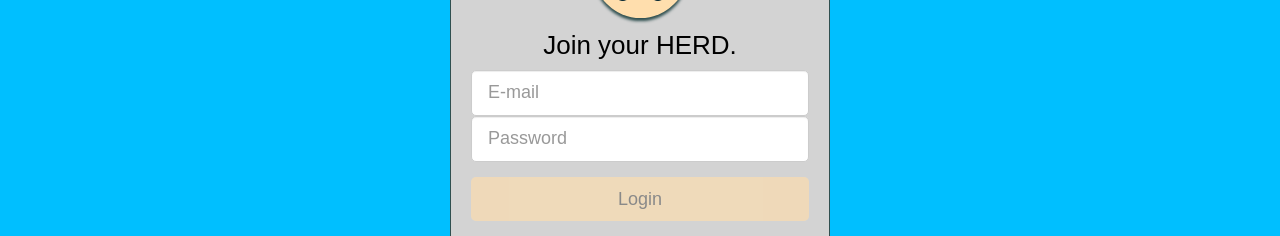
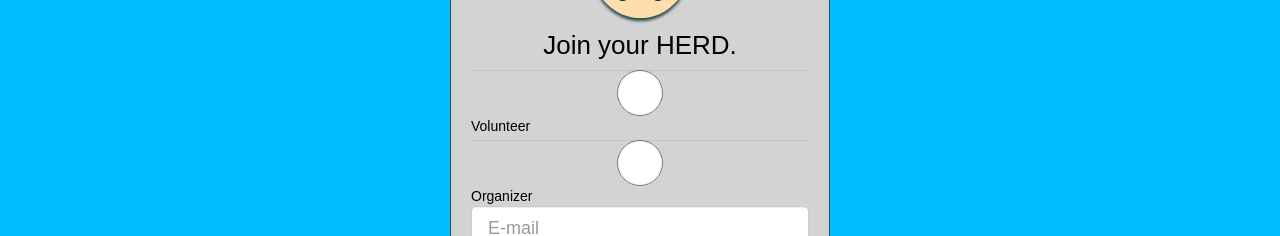
Before and after one commit to Nschulz88/HERD_Client, a React (Create React App) app: page /login in a window 1280 px wide. Shown: the part 245-481 px from the top of the page. Built offline with nearby package versions, Linux system fonts and the light colour scheme; what google-maps-react would draw is missing.

Commit message:
Added routes to backend for login

```diff
--- a/src/Login.js
+++ b/src/Login.js
@@ -10,30 +10,37 @@ class Login extends Component {
     super(props);
 
     this.handleChange = this.handleChange.bind(this);
+    this.handleRadio = this.handleRadio.bind(this);
 
     this.state={
     email: '',
-    password: ''
+    password: '',
+    vol_org: '',
     };
   }
 
   login(e){
-    axios.get('http://localhost:3000/', {
-      firstName: 'Fred',
-      lastName: 'Flintstone'
-    })
-    .then(function (response) {
-      console.log(response);
-    })
-    .catch(function (error) {
-      console.log(error);
-    });
+    axios({
+        method: 'post',
+        url: '/login',
+        data: {
+          username      : this.state.email,
+          password      : this.state.password,
+          vol_org       : this.state.vol_org
+        }
+      });
   }
 
   handleChange(e) {
     var key = e.target.id
     this.setState({
       [key]: e.target.value
+    });
+  }
+
+  handleRadio(e) {
+    this.setState({
+      vol_org: e.target.id
     });
   }
 
@@ -53,6 +60,20 @@ class Login extends Component {
             </div>
             <form onSubmit={this.login.bind(this)}>
               <FormGroup name="login" bsSize="large">
+                <FormControl
+                    type="radio"
+                    name="optradio"
+                    id="vol"
+                    value={this.state.vol_org}
+                    onChange={this.handleRadio}
+                />Volunteer
+                <FormControl
+                  type="radio"
+                  id="org"
+                  name="optradio"
+                  value={this.state.vol_org}
+                  onChange={this.handleRadio}
+                />Organizer
                 <FormControl
                   value={this.state.email}
                   type="email"
--- a/src/Register.jsx
+++ b/src/Register.jsx
@@ -24,6 +24,8 @@ class Register extends Component {
   }
 
   registerOrganizer(e){
+    if (this.state.vol_org === 'org'){
+      console.log('organizer!')
       axios({
         method: 'post',
         url: '/organizers',
@@ -35,6 +37,19 @@ class Register extends Component {
           unhashed_pass     : this.state.unhashed_pass,
         }
       });
+    } else {
+      console.log('volunteers!')
+      axios({
+        method: 'post',
+        url: '/volunteers',
+        data: {
+          username          : this.state.username,
+          full_name         : this.state.full_name,
+          vol_org           : this.state.vol_org,
+          unhashed_pass     : this.state.unhashed_pass,
+        }
+      });
+    }
   }
 
   handleChange(e) {
```
Lines whose indentation alone changed are shown as unchanged.
